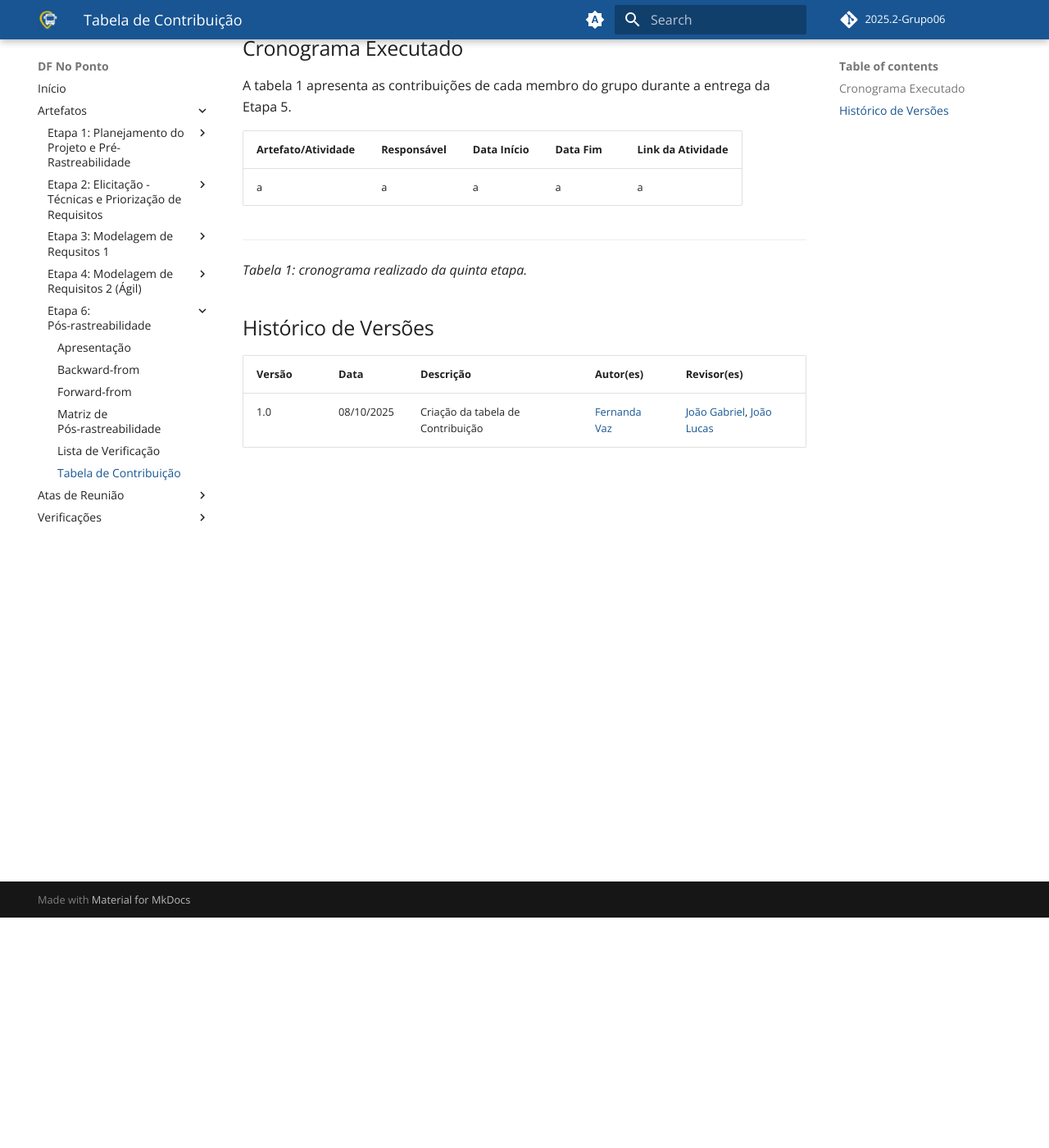
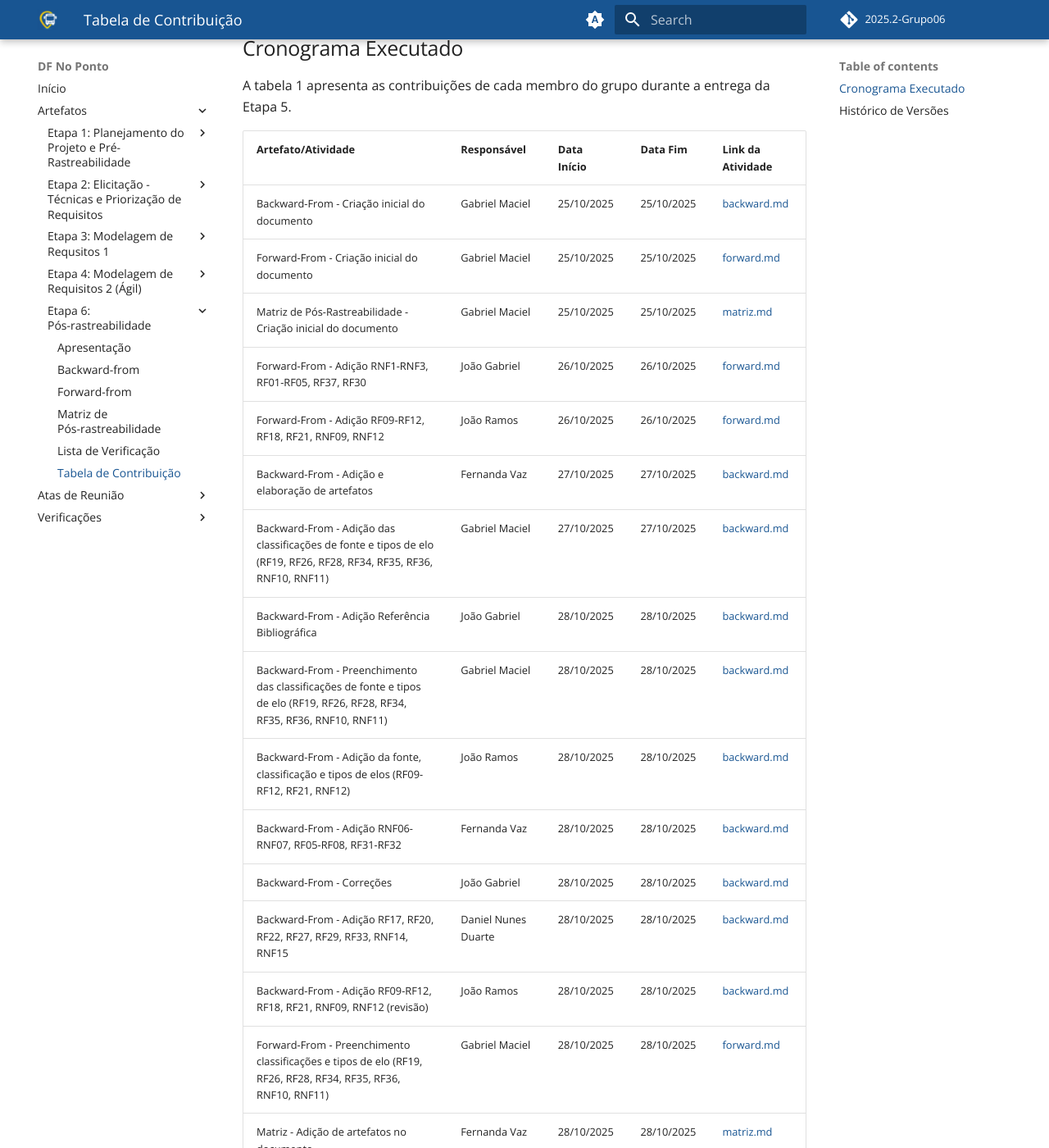
Before and after one commit to Requisitos-de-Software/2025.2-Grupo06, an MkDocs documentation site: the page built from docs/Contribuições/tab_cont05.md, in a window 1280 px wide and 1400 px high, scrolled down 281 px. Shown: the whole window at 82% size. Built offline with MkDocs 1.6.1 and Material for MkDocs 9.7.7, drawn with Linux system fonts in a browser that asks for light colours; comment, search, counter and statistics services are not loaded; some of the changed text lies outside the part shown.

Commit message:
docs: atualiza tabela de contribuição

```diff
--- a/docs/Contribuições/tab_cont05.md
+++ b/docs/Contribuições/tab_cont05.md
@@ -8,7 +8,38 @@ A tabela 1 apresenta as contribuições de cada membro do grupo durante a entreg
 
 | Artefato/Atividade | Responsável | Data Início | Data Fim | Link da Atividade |
 |---------------------|-------------|-------------|----------|-------------------|
-| a | a | a | a | a |
+| Backward-From - Criação inicial do documento | Gabriel Maciel | 25/10/2025 | 25/10/2025 | [backward.md](../pos-rastreabilidade/backward.md) |
+| Forward-From - Criação inicial do documento | Gabriel Maciel | 25/10/2025 | 25/10/2025 | [forward.md](../pos-rastreabilidade/forward.md) |
+| Matriz de Pós-Rastreabilidade - Criação inicial do documento | Gabriel Maciel | 25/10/2025 | 25/10/2025 | [matriz.md](../pos-rastreabilidade/matriz.md) |
+| Forward-From - Adição RNF1-RNF3, RF01-RF05, RF37, RF30 | João Gabriel | 26/10/2025 | 26/10/2025 | [forward.md](../pos-rastreabilidade/forward.md) |
+| Forward-From - Adição RF09-RF12, RF18, RF21, RNF09, RNF12 | João Ramos | 26/10/2025 | 26/10/2025 | [forward.md](../pos-rastreabilidade/forward.md) |
+| Backward-From - Adição e elaboração de artefatos | Fernanda Vaz | 27/10/2025 | 27/10/2025 | [backward.md](../pos-rastreabilidade/backward.md) |
+| Backward-From - Adição das classificações de fonte e tipos de elo (RF19, RF26, RF28, RF34, RF35, RF36, RNF10, RNF11) | Gabriel Maciel | 27/10/2025 | 27/10/2025 | [backward.md](../pos-rastreabilidade/backward.md) |
+| Backward-From - Adição Referência Bibliográfica | João Gabriel | 28/10/2025 | 28/10/2025 | [backward.md](../pos-rastreabilidade/backward.md) |
+| Backward-From - Preenchimento das classificações de fonte e tipos de elo (RF19, RF26, RF28, RF34, RF35, RF36, RNF10, RNF11) | Gabriel Maciel | 28/10/2025 | 28/10/2025 | [backward.md](../pos-rastreabilidade/backward.md) |
+| Backward-From - Adição da fonte, classificação e tipos de elos (RF09-RF12, RF21, RNF12) | João Ramos | 28/10/2025 | 28/10/2025 | [backward.md](../pos-rastreabilidade/backward.md) |
+| Backward-From - Adição RNF06-RNF07, RF05-RF08, RF31-RF32 | Fernanda Vaz | 28/10/2025 | 28/10/2025 | [backward.md](../pos-rastreabilidade/backward.md) |
+| Backward-From - Correções | João Gabriel | 28/10/2025 | 28/10/2025 | [backward.md](../pos-rastreabilidade/backward.md) |
+| Backward-From - Adição RF17, RF20, RF22, RF27, RF29, RF33, RNF14, RNF15 | Daniel Nunes Duarte | 28/10/2025 | 28/10/2025 | [backward.md](../pos-rastreabilidade/backward.md) |
+| Backward-From - Adição RF09-RF12, RF18, RF21, RNF09, RNF12 (revisão) | João Ramos | 28/10/2025 | 28/10/2025 | [backward.md](../pos-rastreabilidade/backward.md) |
+| Forward-From - Preenchimento classificações e tipos de elo (RF19, RF26, RF28, RF34, RF35, RF36, RNF10, RNF11) | Gabriel Maciel | 28/10/2025 | 28/10/2025 | [forward.md](../pos-rastreabilidade/forward.md) |
+| Matriz - Adição de artefatos no documento | Fernanda Vaz | 28/10/2025 | 28/10/2025 | [matriz.md](../pos-rastreabilidade/matriz.md) |
+| Backward-From - Rastreamento RF01-RF05, RF30, RF37 | João Gabriel | 25/10-28/10 | 28/10/2025 | [backward.md](../pos-rastreabilidade/backward.md) |
+| Backward-From - Rastreamento RF06-RF08, RF31-RF32, RNF06-RNF07 | Fernanda Vaz | 25/10-28/10 | 28/10/2025 | [backward.md](../pos-rastreabilidade/backward.md) |
+| Backward-From - Rastreamento RF09-RF12, RF18, RF21, RNF09, RNF12 | João Ramos | 25/10-28/10 | 28/10/2025 | [backward.md](../pos-rastreabilidade/backward.md) |
+| Backward-From - Rastreamento RF13-RF16, RF24-RF25, RNF04-RNF05 | Cauã Nicolas | 25/10-28/10 | 28/10/2025 | [backward.md](../pos-rastreabilidade/backward.md) |
+| Backward-From - Rastreamento RF17, RF20, RF22, RF27, RF29, RF33 | Daniel Nunes Duarte | 25/10-28/10 | 28/10/2025 | [backward.md](../pos-rastreabilidade/backward.md) |
+| Backward-From - Rastreamento RF19, RF26, RF28, RF34-RF36, RNF10-RNF11 | Gabriel Maciel | 25/10-28/10 | 28/10/2025 | [backward.md](../pos-rastreabilidade/backward.md) |
+| Forward-From - Rastreamento RNF01-RNF03, RF01-RF05, RF30, RF37 | João Gabriel | 25/10-28/10 | 28/10/2025 | [forward.md](../pos-rastreabilidade/forward.md) |
+| Forward-From - Rastreamento RNF04-RNF05, RF13-RF16, RF24-RF25 | Cauã Nicolas | 25/10-28/10 | 28/10/2025 | [forward.md](../pos-rastreabilidade/forward.md) |
+| Forward-From - Rastreamento RNF06-RNF07, RF06-RF08, RF31-RF32 | Fernanda Vaz | 25/10-28/10 | 28/10/2025 | [forward.md](../pos-rastreabilidade/forward.md) |
+| Forward-From - Rastreamento RNF09, RNF12, RF09-RF12, RF18, RF21 | João Ramos | 25/10-28/10 | 28/10/2025 | [forward.md](../pos-rastreabilidade/forward.md) |
+| Forward-From - Rastreamento RNF10-RNF11, RF19, RF26, RF28, RF34-RF36 | Gabriel Maciel | 25/10-28/10 | 28/10/2025 | [forward.md](../pos-rastreabilidade/forward.md) |
+| Matriz - Rastreamento RF01-RF05 | João Gabriel | 25/10-28/10 | 28/10/2025 | [matriz.md](../pos-rastreabilidade/matriz.md) |
+| Matriz - Rastreamento RF06-RF08, RF31-RF32, RNF06-RNF07 | Fernanda Vaz | 25/10-28/10 | 28/10/2025 | [matriz.md](../pos-rastreabilidade/matriz.md) |
+| Matriz - Rastreamento RF09-RF12 | João Ramos | 25/10-28/10 | 28/10/2025 | [matriz.md](../pos-rastreabilidade/matriz.md) |
+| Matriz - Rastreamento RF13, RF15 | Cauã Nicolas | 25/10-28/10 | 28/10/2025 | [matriz.md](../pos-rastreabilidade/matriz.md) |
+| Matriz - Rastreamento RF19, RF26, RF28, RF34, RF35, RNF10, RNF11 | Gabriel Maciel | 25/10-28/10 | 28/10/2025 | [matriz.md](../pos-rastreabilidade/matriz.md) |
 
 ---
 *Tabela 1: cronograma realizado da quinta etapa.*
@@ -17,4 +48,5 @@ A tabela 1 apresenta as contribuições de cada membro do grupo durante a entreg
 
 | Versão | Data       | Descrição                          | Autor(es)       | Revisor(es)          |
 |--------|------------|------------------------------------|----------------|---------------------|
-| 1.0    | 08/10/2025 | Criação da tabela de Contribuição  | [Fernanda Vaz](https://github.com/Fernandavazgit1) | [João Gabriel](https://github.com/JoaoComTil), [João Lucas](https://github.com/Joaolramos) |
+| 1.0    | 08/10/2025 | Criação da tabela de Contribuição  | Fernanda Vaz | João Gabriel, João Lucas |
+| 2.0    | 28/10/2025 | Preenchimento da tabela com contribuições da Etapa 5 (Pós-Rastreabilidade) | Gabriel Maciel | ----------- |
```
